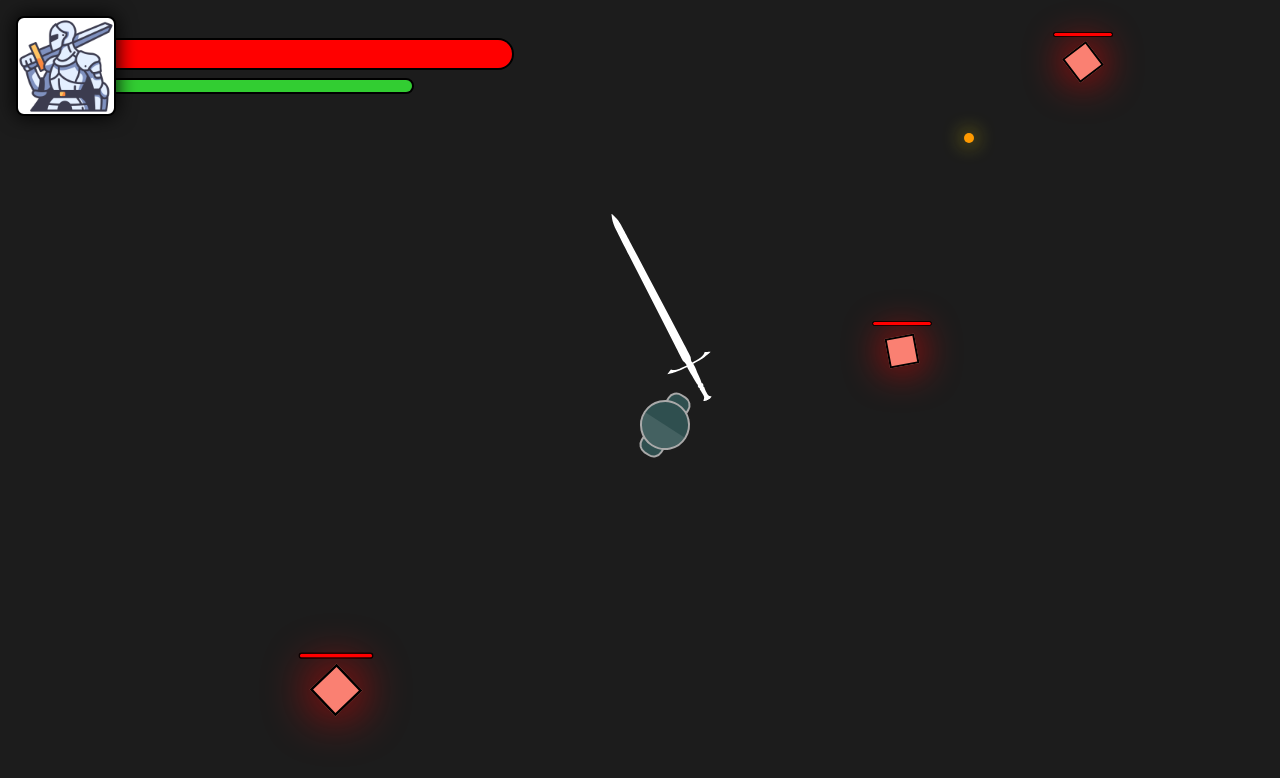
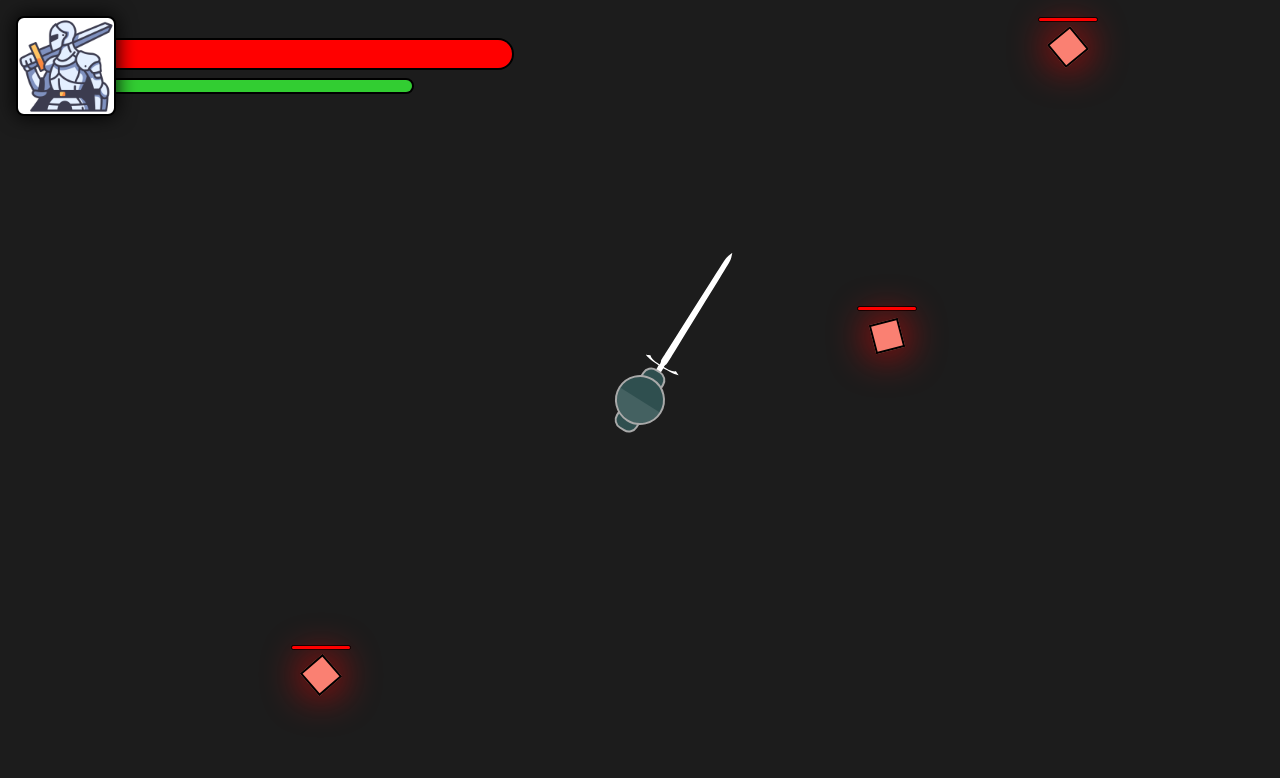
Before and after one commit to arcadie2k/souls-like-game, a website built with Vite: page index.html in a window 1280 px wide. Built offline with nearby package versions, Linux system fonts and the light colour scheme.

Commit message:
velocities done

```diff
--- a/index.html
+++ b/index.html
@@ -9,10 +9,11 @@
     </head>
     <body>
         <div class="game-container">
+            <!-- Player UI -->
             <div class="player-ui">
-                <div class="left">
-                    <div class="avatar"></div>
-                    <div class="bars">
+                <section>
+                    <div class="AVATAR"></div>
+                    <div class="BARS">
                         <div class="healthbar-container">
                             <div id="healthbar"></div>
                         </div>
@@ -20,7 +21,7 @@
                             <div id="staminabar"></div>
                         </div>
                     </div>
-                </div>
+                </section>
             </div>
 
             <!-- Player -->
@@ -44,6 +45,7 @@
             <!-- Enemies -->
             <div id="enemy-container"></div>
 
+            <!-- Projectiles -->
             <div id="projectile-container"></div>
         </div>
 
--- a/src/classes/enemy.ts
+++ b/src/classes/enemy.ts
@@ -2,7 +2,7 @@ import { gt, isNil } from "lodash";
 import anime from "animejs/lib/anime.es.js";
 import { Point } from "../types";
 import ProjectileManager from "./projectile";
-import { distanceBetween, toDegrees } from "./utils";
+import { angleBetween, distanceBetween, toDegrees } from "./utils";
 import Player from "./player";
 
 export default class EnemyManager {
@@ -10,6 +10,7 @@ export default class EnemyManager {
     static entityName = "Enemy Manager";
     static enemies: Enemy[] = [];
     static enemyContainer = document.getElementById("enemy-container");
+    static enemyCooldown = 120;
 
     static createEnemy(position: Point) {
         if (isNil(this.enemyContainer)) return;
@@ -22,14 +23,21 @@ export default class EnemyManager {
         this.enemies = this.enemies.filter((enemy) => enemy.id !== enemyId);
     }
 
-    static takeDamage() {
+    static takeDamage(damage: number) {
         this.enemies.forEach((enemy) => {
             const D = distanceBetween(enemy.position, Player.position);
-            if (D <= 200) enemy.takeDamage(20);
+            if (D <= 185) enemy.takeDamage(damage);
         });
     }
 
     static anim() {
+        if(this.enemyCooldown === 0) {
+            this.createEnemy({x: 0, y: 0})
+            this.enemyCooldown = 120
+        }
+        else
+            this.enemyCooldown -= 1;
+
         this.enemies.forEach((enemy) => {
             enemy.update();
         });
@@ -42,6 +50,8 @@ export class Enemy {
     position: Point;
     elements: {
         enemy: HTMLElement;
+        rotationLevel: HTMLElement;
+        scaleLevel: HTMLElement;
         main: HTMLElement;
         healthbar: HTMLElement;
     };
@@ -61,6 +71,12 @@ export class Enemy {
         enemyDiv.classList.add("enemy");
         enemyDiv.setAttribute("data-enemy-id", String(this.id));
 
+        const rotationLevel = document.createElement("div")
+        rotationLevel.classList.add("rotation-level")
+
+        const scaleLevel = document.createElement("div.scale-level")
+        scaleLevel.classList.add("scale-level")
+
         const main = document.createElement("main");
 
         const healthbarContainer = document.createElement("div");
@@ -70,10 +86,12 @@ export class Enemy {
         healthbar.classList.add("healthbar");
 
         healthbarContainer.appendChild(healthbar);
-        enemyDiv.appendChild(healthbarContainer);
-        enemyDiv.appendChild(main);
+        rotationLevel.appendChild(main);
+        scaleLevel.appendChild(healthbarContainer);
+        scaleLevel.appendChild(rotationLevel)
+        enemyDiv.appendChild(scaleLevel)
 
-        return [enemyDiv, main, healthbar];
+        return [enemyDiv, rotationLevel, scaleLevel, main, healthbar];
     }
 
     getAttackCooldown() {
@@ -87,13 +105,15 @@ export class Enemy {
             x: window.innerWidth / 2 + Math.random() * 1000 - 500,
             y: window.innerHeight / 2 + Math.random() * 1000 - 500,
         };
-        const [enemy, main, healthbar] = this.createDiv();
+        const [enemy, rotationLevel, scaleLevel, main, healthbar] = this.createDiv();
         this.elements = {
             enemy,
+            rotationLevel,
+            scaleLevel,
             main,
             healthbar,
         };
-        console.log(this.elements);
+
         this.stats = {
             level: 1,
             health: 100,
@@ -104,6 +124,11 @@ export class Enemy {
             direction: 0,
             attackCooldown: this.getAttackCooldown(),
         };
+
+        anime({
+            targets: this.elements.scaleLevel,
+            scale: [0, 1],
+        });
     }
 
     // Actions
@@ -112,7 +137,7 @@ export class Enemy {
         this.data.attackCooldown = this.getAttackCooldown();
         let shot = false;
         anime({
-            targets: this.elements.enemy,
+            targets: this.elements.scaleLevel,
             keyframes: [
                 { scale: 1.25, duration: 1000, easing: "spring(1, 80, 10, 0)" },
                 { scale: 1.25, duration: 250 },
@@ -132,7 +157,7 @@ export class Enemy {
         this.stats.dead = true;
         EnemyManager.deleteEnemy(this.id);
         anime({
-            targets: this.elements.enemy,
+            targets: this.elements.scaleLevel,
             scale: [1, 0],
             complete: () => EnemyManager.enemyContainer!.removeChild(this.elements.enemy),
         });
@@ -161,14 +186,8 @@ export class Enemy {
     }
 
     lookToPlayer() {
-        const centerX = this.elements.enemy.offsetLeft + this.elements.enemy.offsetWidth / 2;
-        const centerY = this.elements.enemy.offsetTop + this.elements.enemy.offsetHeight / 2;
-
-        let desiredAngle = toDegrees(
-            Math.atan2(Player.position.y - centerY, Player.position.x - centerX) + Math.PI / 2
-        );
-        this.data.direction = desiredAngle;
-        this.elements.main.style.transform = `rotate(${this.data.direction}deg)`;
+        this.data.direction = angleBetween(this.position, Player.position);
+        this.elements.rotationLevel.style.transform = `rotate(${this.data.direction}rad)`;
     }
 
     updateHealthbar() {
--- a/src/classes/main.ts
+++ b/src/classes/main.ts
@@ -9,8 +9,4 @@ const anim = () => {
     requestAnimationFrame(anim);
 };
 
-EnemyManager.createEnemy({ x: 500, y: 500 });
-EnemyManager.createEnemy({ x: 500, y: 500 });
-EnemyManager.createEnemy({ x: 500, y: 500 });
-
 anim();
--- a/src/classes/player.ts
+++ b/src/classes/player.ts
@@ -7,11 +7,13 @@ import { toDegrees } from "./utils";
 const Player = {
     id: 1,
     entityName: "Player Object",
-    el: document.getElementById("player"),
-    sword: document.getElementById("player-sword"),
     elements: {
+        player: document.getElementById("player"),
+        sword: document.getElementById("player-sword"),
         healthbar: document.getElementById("healthbar"),
         staminabar: document.getElementById("staminabar"),
+        rotationLevel: document.querySelector("#player .rotation-level") as HTMLElement,
+        scaleLevel: document.querySelector("#player .scale-level") as HTMLElement
     },
 
     // Player properties (hidden) that are used to do some logic
@@ -28,6 +30,7 @@ const Player = {
 
     // Player properties that are modifieable within the game
     stats: {
+        baseDamage: 20,
         moveSpeed: 5,
         rollSpeed: 20,
         rollCooldownDuration: 60,
@@ -36,11 +39,47 @@ const Player = {
         stamina: 100,
         maxStamina: 100,
         staminaRegenTime: 30,
+
+        // Characteristics (max: 32) each
+        vigor: 1,
+        endurance: 1,
+        stength: 1,
+        dexterity: 1,
+        intelligence: 1,
     },
 
     position: {
         x: window.innerWidth / 2,
         y: window.innerHeight / 2,
+    },
+
+    velocity: {
+       angle: 0,
+       force: 0
+    },
+
+    bounce(angle: number = 0, force: number = 1) {
+        const vx1 = this.velocity.force * Math.sin(this.velocity.angle);
+        const vy1 = -this.velocity.force * Math.cos(this.velocity.angle);
+        const vx2 = force * Math.sin(angle);
+        const vy2 = -force * Math.cos(angle);
+
+        const vxSum = vx1 + vx2;
+        const vySum = vy1 + vy2;
+
+        const forceSum = Math.sqrt(vxSum**2 + vySum**2);
+        const angleSum = Math.atan2(vxSum, -vySum);
+
+        this.velocity = { angle: angleSum, force: forceSum };
+    },
+
+    randomDamage() {
+        let damage = this.stats.baseDamage
+        damage += this.stats.stength * 2
+        damage += Math.pow(this.data.attackCombo, 2)
+        damage += this.stats.dexterity
+        const isCritical = Math.random() < (2 * this.stats.dexterity) / 100
+        return isCritical ? damage * 2 : damage
     },
 
     canRoll() {
@@ -68,29 +107,37 @@ const Player = {
 
         // If exceeds max combo, return to the first attack
         this.data.attackCombo += 1;
-        if (this.data.attackCombo === 3) {
+        if (this.data.attackCombo === 4) {
             this.data.attackCombo = 1;
         }
 
         this.data.attackCooldown = 1;
 
         const attack1 = () => {
-            this.sword!.classList.remove("swing_2");
-            this.sword!.classList.add("swing_1");
+            this.elements.sword!.classList.remove("swing_3");
+            this.elements.sword!.classList.add("swing_1");
+            this.bounce(this.data.angle, 2)
         };
 
         const attack2 = () => {
-            this.sword!.classList.remove("swing_1");
-            this.sword!.classList.add("swing_2");
+            this.elements.sword!.classList.remove("swing_1");
+            this.elements.sword!.classList.add("swing_2");
+            this.bounce(this.data.angle, 4)
         };
 
-        const attackCombos = [attack1, attack2];
+        const attack3 = () => {
+            this.elements.sword!.classList.remove("swing_2");
+            this.elements.sword!.classList.add("swing_3");
+            this.bounce(this.data.angle, 6)
+        };
+
+        const attackCombos = [attack1, attack2, attack3];
 
         attackCombos[this.data.attackCombo - 1]();
         this.consumeStamina(10);
 
         setTimeout(() => {
-            EnemyManager.takeDamage();
+            EnemyManager.takeDamage(this.randomDamage());
         }, 75);
 
         setTimeout(() => {
@@ -100,14 +147,11 @@ const Player = {
 
     takeDamage(amount = 0) {
         this.stats.health = Math.max(0, this.stats.health - amount);
-        // if (this.stats.health === 0) this.die();
-        // else {
-        // }
         anime({
             targets: "#player .scale-level",
             scale: [
                 {
-                    value: 0.8,
+                    value: 0.9,
                     duration: 80,
                     easing: "linear",
                 },
@@ -162,28 +206,41 @@ const Player = {
                 this.data.rollCooldown = this.stats.rollCooldownDuration;
             }
         }
+
+        const vx = this.velocity.force * Math.sin(this.velocity.angle);
+        const vy = - this.velocity.force * Math.cos(this.velocity.angle);
+
+        const acc= .2
+
+        this.position.x += vx
+        this.position.y += vy
+
+
+        if(Math.abs(this.velocity.force) < acc) this.velocity.force = 0;
+        if(this.velocity.force > 0) this.velocity.force -= acc
+        if(this.velocity.force < 0) this.velocity.force += acc
+
+        if(!this.velocity.force) this.velocity.angle = 0
     },
 
     lookToCursor() {
-        const centerX = this.el!.offsetLeft + this.el!.offsetWidth / 2;
-        const centerY = this.el!.offsetTop + this.el!.offsetHeight / 2;
-
-        let desiredAngle = toDegrees(Math.atan2(Mouse.y - centerY, Mouse.x - centerX) + Math.PI / 2);
-        this.data.angle = desiredAngle;
-        this.el!.style.transform = `rotate(${this.data.angle}deg)`;
+        this.data.angle = Math.atan2(Mouse.y - this.position.y, Mouse.x - this.position.x) + Math.PI / 2;
+        this.elements.rotationLevel!.style.transform = `rotate(${this.data.angle}rad)`;
     },
 
     updatePosition() {
-        this.el!.style.top = `${this.position.y}px`;
-        this.el!.style.left = `${this.position.x}px`;
+        this.elements.player!.style.top = `${this.position.y}px`;
+        this.elements.player!.style.left = `${this.position.x}px`;
     },
 
     anim() {
+        this.updateHealthbar();
         this.updateStaminabar();
-        this.updateHealthbar();
+
         this.lookToCursor();
+        this.updatePosition();
+
         this.update();
-        this.updatePosition();
     },
 
     initListeners() {
--- a/src/classes/projectile.ts
+++ b/src/classes/projectile.ts
@@ -103,15 +103,11 @@ export class Projectile {
             return;
         }
 
-        if (distanceBetween(this.position, Player.position) <= 50) {
+        if (distanceBetween(this.position, Player.position) <= 35) {
             this.die("hit_player");
             Player.takeDamage(this.size);
             return;
         }
-
-        // Calculate the angle towards player
-        // const desiredAngle = angleBetween(this.position, Player.position);
-        // this.direction += (desiredAngle - this.direction) / 20;
 
         const H = this.stats.moveSpeed * Math.cos(this.direction);
         const V = this.stats.moveSpeed * Math.sin(this.direction);
--- a/src/classes/utils.ts
+++ b/src/classes/utils.ts
@@ -17,5 +17,7 @@ export const toDegrees = (rad: number) => {
     return rad * (180 / Math.PI);
 };
 
+export const getUnaryCoef = (x: number) => x > 0 ? 1 : x < 0 ? -1 : 0
+
 export const HALF_SCREEN_WIDTH = innerWidth / 2;
 export const HALF_SCREEN_HEIGHT = innerHeight / 2;
--- a/src/styles/enemy.css
+++ b/src/styles/enemy.css
@@ -3,6 +3,17 @@
     transform-origin: center center;
     width: 30px;
     height: 30px;
+    top: auto;
+    left: auto;
+    transform: translate(-50%, -50%);
+}
+
+.enemy .rotation-level, .enemy .scale-level {
+    position: absolute;
+    width: 100%;
+    height: 100%;
+    top: 0;
+    left: 0;
 }
 
 .enemy main {
@@ -12,7 +23,6 @@
     background-color: salmon;
     border: 2px solid black;
     box-shadow: 0 0 40px 0 red;
-    /* clip-path: polygon(50% 0%, 0% 100%, 100% 100%); */
 }
 
 .enemy .healthbar-container {
--- a/src/styles/main.css
+++ b/src/styles/main.css
@@ -6,6 +6,7 @@
     margin: 0;
     padding: 0;
     box-sizing: border-box;
+    user-select: none;
 }
 
 .game-container {
--- a/src/styles/player.css
+++ b/src/styles/player.css
@@ -7,12 +7,12 @@
     z-index: 100;
 }
 
-.player-ui .left {
+.player-ui > section {
     display: flex;
     align-items: center;
 }
 
-.player-ui .left .avatar {
+.player-ui > section .AVATAR {
     position: relative;
     width: 100px;
     height: 100px;
@@ -26,14 +26,14 @@
     z-index: 2;
 }
 
-.player-ui .left .bars {
+.player-ui > section .BARS {
     position: relative;
     flex-shrink: 0;
     transform: translateX(-2px);
     z-index: 1;
 }
 
-.healthbar-container {
+.player-ui > section .healthbar-container {
     position: relative;
     width: 400px;
     height: 32px;
@@ -44,7 +44,7 @@
     border: 2px solid black;
 }
 
-.staminabar-container {
+.player-ui > section .staminabar-container {
     position: relative;
     width: 300px;
     height: 16px;
@@ -68,9 +68,20 @@
 
 #player {
     position: absolute;
-    transform-origin: center center;
+    top: 50%;
+    left: 50%;
+    transform: translate(-50%, -50%);
     width: 50px;
     height: 50px;
+    z-index: 50;
+}
+
+#player .rotation-level, #player .scale-level {
+    position: absolute;
+    width: 100%;
+    height: 100%;
+    top: 0;
+    left: 0;
 }
 
 /* Head */
@@ -116,51 +127,66 @@
     right: -20%;
 }
 
+
+/* Sword */
 #player .sword-container {
     position: absolute;
     width: 100%;
-    height: 175px;
-    left: 100%;
-    /* background-color: red; */
+    height: 150px;
     bottom: 0;
-    transform: translate(45%, -22.5%) rotate(30deg);
-    transform-origin: -25px 150px;
+    left: 50%;
+    /* border: 1px solid green; */
+    transform-origin: center 125px;
+    transform: translate(-50%, 0%) rotate(90deg);
     pointer-events: none;
     user-select: none;
 }
 
 #player .sword {
     position: absolute;
-    height: 120%;
+    height: 110%;
     top: 50%;
     left: 50%;
-    transform: translate(-50%, -50%) scaleY(-1);
+    transform: translate(-50%, -75%) scaleY(-1);
     pointer-events: none;
     user-select: none;
 }
 
 .swing_1 {
-    animation: swing_1 0.3s ease-out forwards;
+    animation: swing_1 200ms ease-in-out forwards;
 }
 
 .swing_2 {
-    animation: swing_2 0.3s ease-out forwards;
+    animation: swing_2 200ms ease-in-out forwards;
+}
+
+.swing_3 {
+    animation: swing_3 350ms ease-in-out forwards;
 }
 
 @keyframes swing_1 {
     0% {
-        transform: translate(45%, -22.5%) rotate(30deg);
+        transform: translate(-50%, 0%) rotate(90deg);
     }
     100% {
-        transform: translate(-100%, 20%) rotate(-120deg);
+        transform: translate(-50%, 0%) rotate(-120deg);
     }
 }
 
 @keyframes swing_2 {
     0% {
-        transform: translate(-100%, 20%) rotate(-120deg);
+        transform: translate(-50%, 0%) rotate(-120deg);
     }
     100% {
-        transform: translate(160%, -0%) rotate(110deg);
+        transform: translate(-50%, 0%) rotate(120deg);
     }
 }
+
+@keyframes swing_3 {
+    0% {
+        transform: translate(-50%, 0%) rotate(120deg);
+    }
+    100% {
+        transform: translate(-50%, 0%) rotate(450deg);
+    }
+}
--- a/src/styles/projectile.css
+++ b/src/styles/projectile.css
@@ -4,19 +4,6 @@
     height: 10px;
     border-radius: 10px;
     background-color: #ff9a00;
-    transform-origin: center center;
+    transform: translate(-50%, -50%);
     box-shadow: 0 0 20px 0 #ffe808;
 }
-
-/* .projectile::before {
-    content: "";
-    position: absolute;
-    width: 50%;
-    height: 50%;
-    border-radius: 999px;
-    top: 100%;
-    left: 50%;
-    transform: translate(-50%, -50%);
-    background-color: #ffe808;
-    animation: sparks_before 1s linear infinite;
-} */
```
Also changed, not shown: 1 other file.
